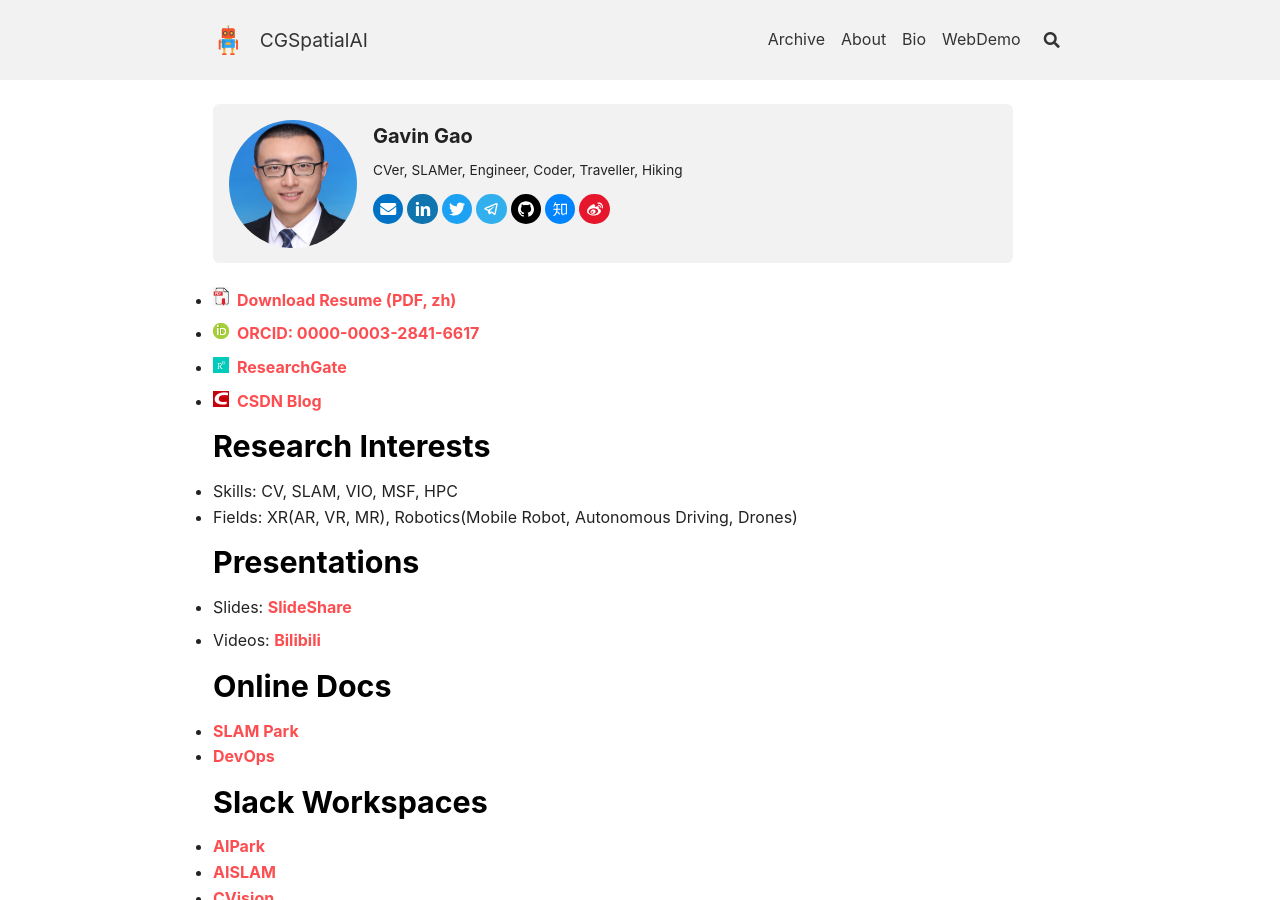
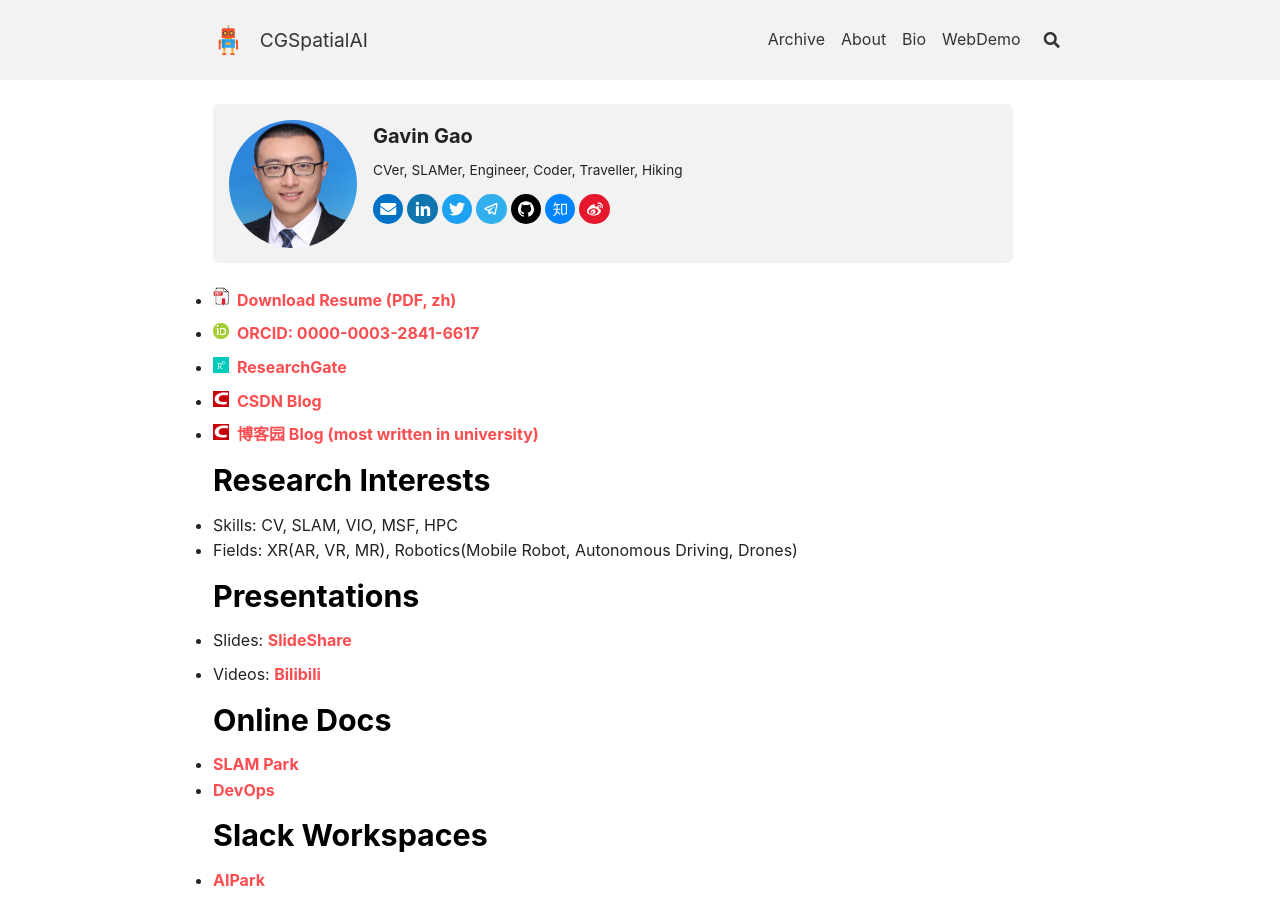
Before and after one commit to cggos/spatial-ai, a Jekyll site: the page built from bio.md, in a window 1280 px wide and 900 px high. Built offline with Jekyll 4.4.1, drawn with Linux system fonts in a browser that asks for light colours; nearby versions of some CDN libraries.

Commit message:
Update bio.md

```diff
--- a/bio.md
+++ b/bio.md
@@ -32,7 +32,9 @@ key: page-bio
 
 * <a href="https://www.researchgate.net/profile/Hongchen-Gao"><img src="assets/images/logo_rg.png" style="width:1em;margin-right:.5em;" alt="ResearchGate icon">ResearchGate</a>
 
-* <a href="https://blog.csdn.net/u011178262"><img src="assets/images/logo_csdn.png" style="width:1em;margin-right:.5em;" alt="ResearchGate icon">CSDN Blog</a>
+* <a href="https://blog.csdn.net/u011178262"><img src="assets/images/logo_csdn.png" style="width:1em;margin-right:.5em;" alt="CSDN icon">CSDN Blog</a>
+
+* <a href="https://www.cnblogs.com/gaohongchen01"><img src="assets/images/logo_csdn.png" style="width:1em;margin-right:.5em;" alt="cnblogs icon">博客园 Blog (most written in university)</a>
 
 ## Research Interests
 
```
